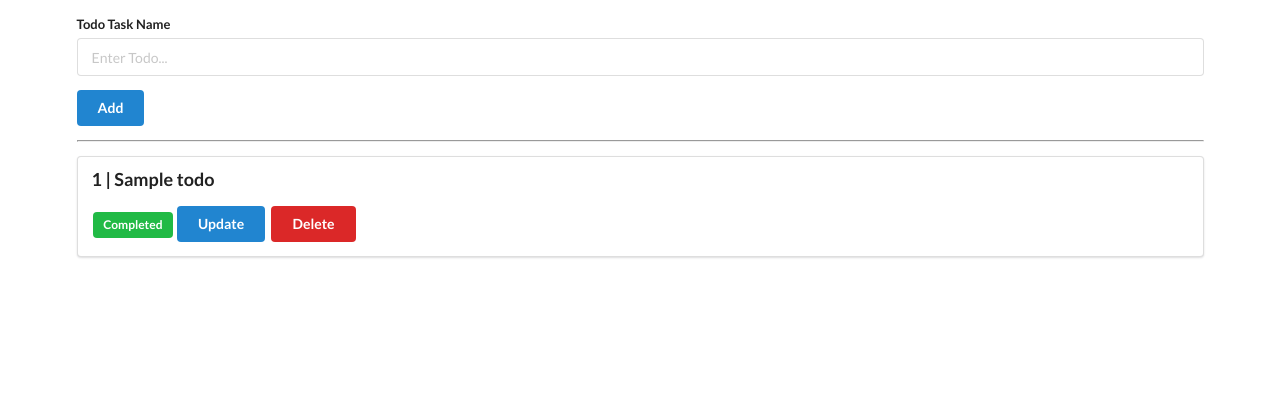
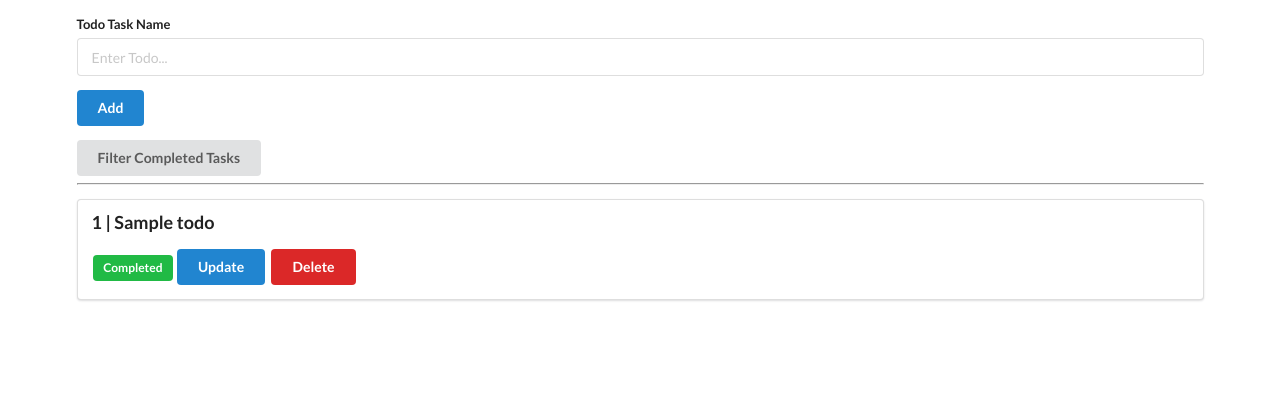
Before and after one commit to yuyumi/CS-279R-Pset-5, a Flask app: page / in a window 1280 px wide. Shown: the part 82-502 px from the top of the page. Run offline with Flask 2, Linux system fonts and the light colour scheme; tables that the repository leaves empty hold one stand-in row (values such as "Sample post").

Commit message:
Added Filtering Feature

```diff
--- a/app.py
+++ b/app.py
@@ -28,7 +28,7 @@ def home():
     todo_list = Todo.query.all()
 
     # Render the index HTML and the todos
-    return render_template("base.html", todo_list=todo_list)
+    return render_template("base.html", todo_list=todo_list, filtered=False)
 
 # Routing code for the add page
 @app.route("/add", methods=["POST"])
@@ -80,6 +80,16 @@ def delete(todo_id):
     # Return to the index page
     return redirect(url_for("home"))
 
+# Routing code for the filtering page
+@app.route("/filter/")
+def find_complete():
+
+    # Find the first todo that has the same id as the query id
+    todo_list = Todo.query.filter_by(complete=False)
+
+    # Rerender the page
+    return render_template("base.html", todo_list=todo_list, filtered=True)
+
 # Main/default method to run the application and create the database
 if __name__ == "__main__":
     db.create_all()
--- a/templates/base.html
+++ b/templates/base.html
@@ -15,6 +15,7 @@
     <div style="margin-top: 50px;" class="ui container">
         <h1 class="ui center aligned header">To Do App</h1>
 
+        <!-- Todo Input Box -->
         <form class="ui form" action="/add" method="post">
             <div class="field">
                 <label>Todo Task Name</label>
@@ -23,18 +24,28 @@
             <button class="ui blue button" type="submit">Add</button>
         </form>
 
+        <!-- Filtering by Completion Button -->
+        {% if filtered == False %}
+        <a class="ui gray button" href="/filter/">Filter Completed Tasks</a>
+        {% else %}
+        <a class="ui gray button" href="/">Unfilter Completed Tasks</a>
+        {% endif %}
+
         <hr>
 
+        <!-- Render the Todos -->
         {% for todo in todo_list %}
         <div class="ui segment">
             <p class="ui big header">{{todo.id }} | {{ todo.title }}</p>
 
+            <!-- Render Completion Status -->
             {% if todo.complete == False %}
             <span class="ui gray label">Not Complete</span>
             {% else %}
             <span class="ui green label">Completed</span>
             {% endif %}
 
+            <!-- Buttons to Update Completion Status or Delete the Todo -->
             <a class="ui blue button" href="/update/{{ todo.id }}">Update</a>
             <a class="ui red button" href="/delete/{{ todo.id }}">Delete</a>
         </div>
```
Also changed, not shown: db.sqlite.
